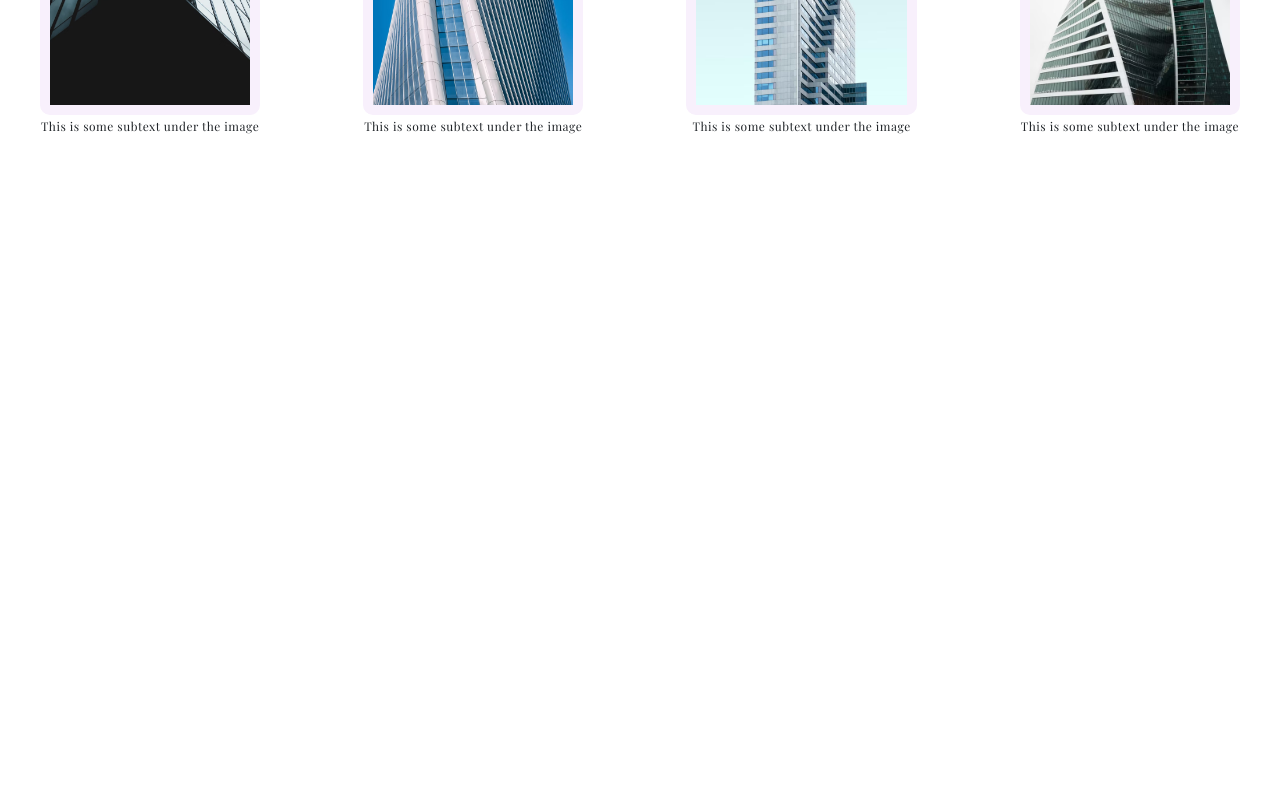
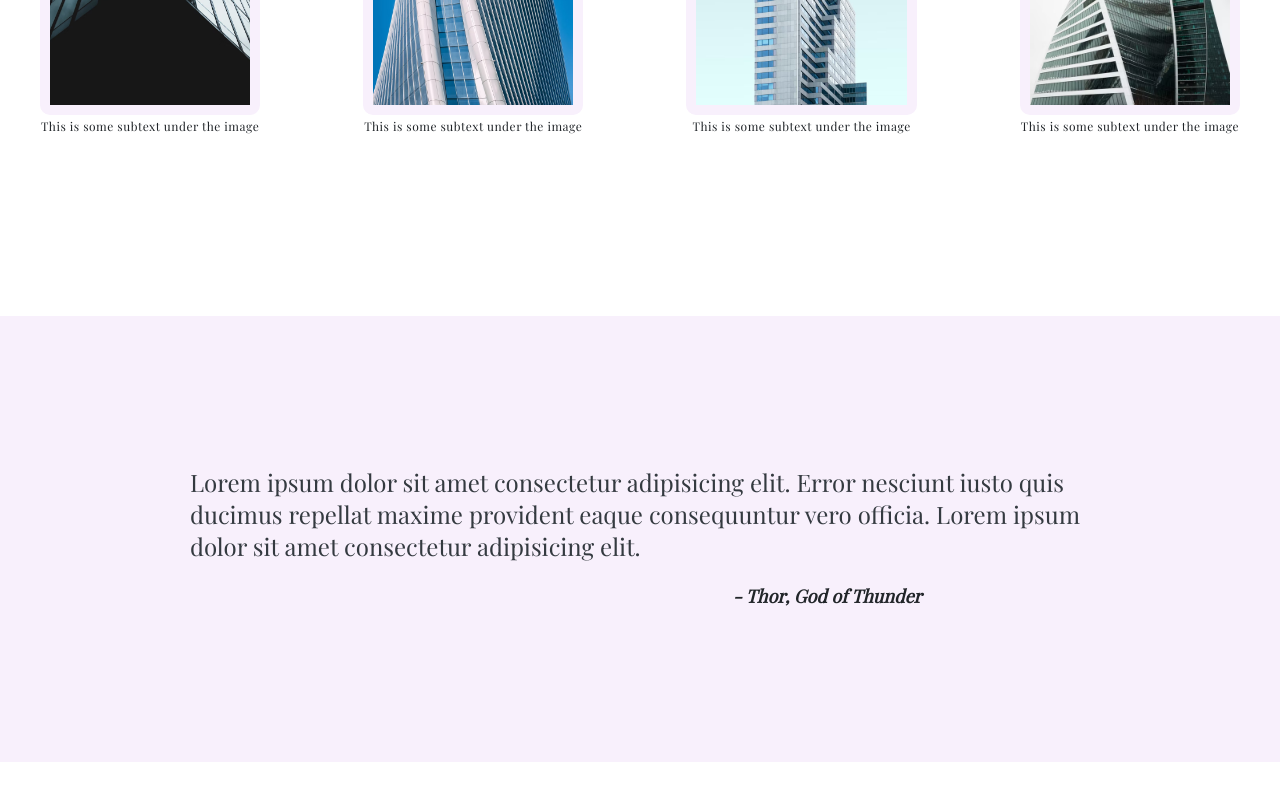
Before and after one commit to dakson99/Odin_landing_page-main, a plain HTML site: page index.html in a window 1280 px wide. Shown: the part 1315-2115 px from the top of the page. Before the commit the page ends 1631 px from the top, so only its background shows below. Drawn offline with nearby package versions, Linux system fonts and the light colour scheme.

Commit message:
Create Lorem section

```diff
--- a/index.html
+++ b/index.html
@@ -96,5 +96,21 @@
         </div>
       </div>
     </section>
+
+    <section class="section section__lorem">
+      <div class="container container__lorem">
+        <figure class="figure__lorem">
+          <blockquote class="blockquote__lorem">
+            Lorem ipsum dolor sit amet consectetur adipisicing elit. Error
+            nesciunt iusto quis ducimus repellat maxime provident eaque
+            consequuntur vero officia. Lorem ipsum dolor sit amet consectetur
+            adipisicing elit.
+          </blockquote>
+          <figcaption class="quote__author">
+            <em>- Thor, God of Thunder</em>
+          </figcaption>
+        </figure>
+      </div>
+    </section>
   </body>
 </html>
--- a/style.css
+++ b/style.css
@@ -196,3 +196,26 @@ html {
   letter-spacing: 0.5px;
   color: #212529;
 }
+
+/* Section Lorem */
+.section__lorem {
+  background-color: #f8f0fc;
+  position: relative;
+}
+
+.blockquote__lorem {
+  font-size: 2.4rem;
+  width: 90rem;
+  margin: 0 auto;
+  padding-top: 15rem;
+  padding-bottom: 20rem;
+  color: #343a40;
+}
+.quote__author {
+  font-size: 1.8rem;
+  position: absolute;
+  top: 60%;
+  right: 28%;
+  font-weight: 700;
+  color: #212529;
+}
```
